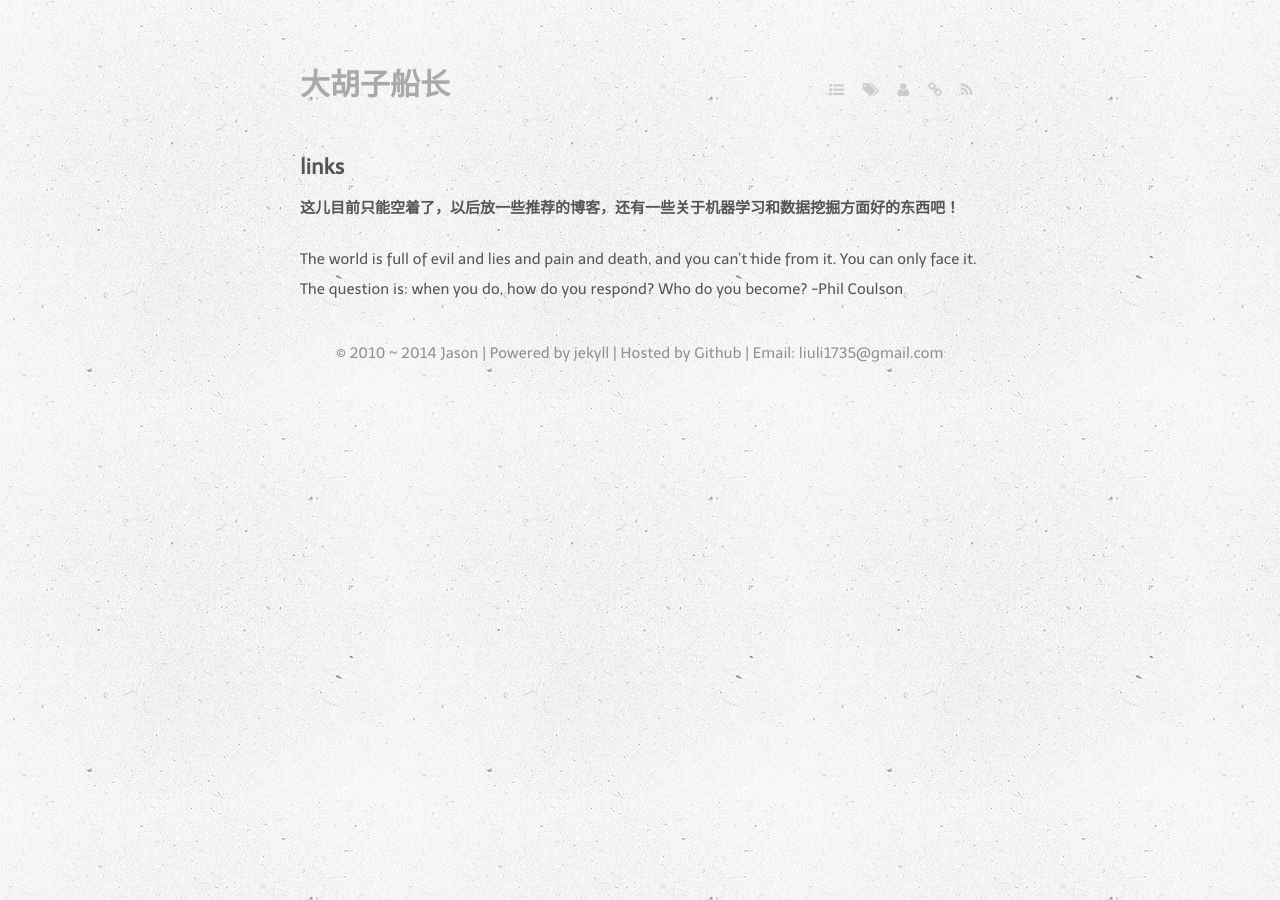
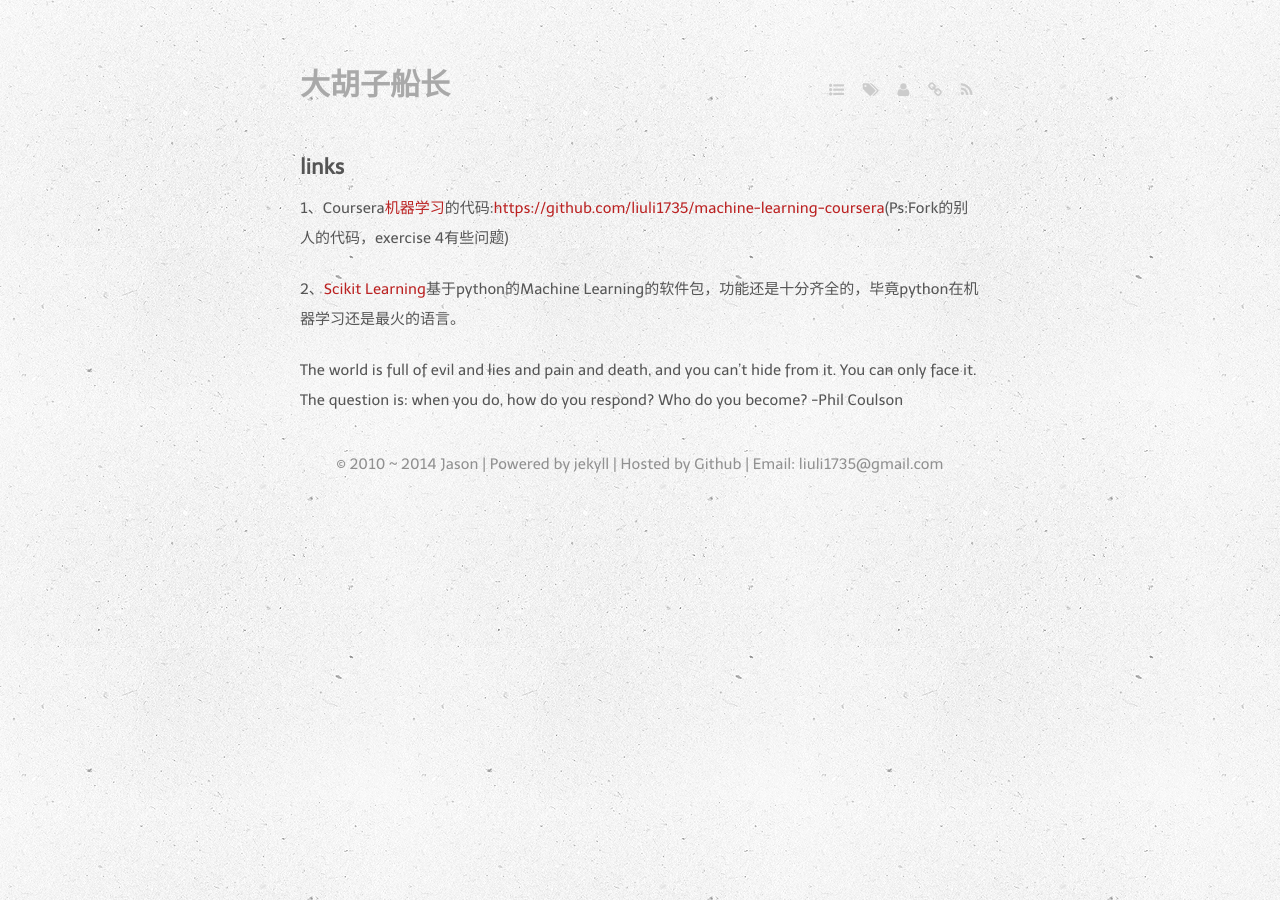
Before and after one commit to liuli1735/liuli1735.github.io, a Jekyll site: the page built from links.markdown, in a window 1280 px wide. Built offline with Jekyll 4.4.1, drawn with Linux system fonts in a browser that asks for light colours; Markdown is read by kramdown in place of the engine named in the settings; comment, search, counter and statistics services are not loaded.

Commit message:
Update links.markdown
Update links.markdown

```diff
--- a/links.markdown
+++ b/links.markdown
@@ -3,6 +3,13 @@ title: links
 layout: page
 ---
 
-**这儿目前只能空着了，以后放一些推荐的博客，还有一些关于机器学习和数据挖掘方面好的东西吧！**
+1、Coursera[机器学习](https://class.coursera.org/ml-006)的代码:[https://github.com/liuli1735/machine-learning-coursera](https://github.com/liuli1735/machine-learning-coursera)(Ps:Fork的别人的代码，exercise 4有些问题)
+
+2、[Scikit Learning](http://scikit-learn.org/)基于python的Machine Learning的软件包，功能还是十分齐全的，毕竟python在机器学习还是最火的语言。
+
+
+
+
+
 
  The world is full of evil and lies and pain and death, and you can’t hide from it. You can only face it. The question is: when you do, how do you respond? Who do you become?                                         -Phil Coulson
```
